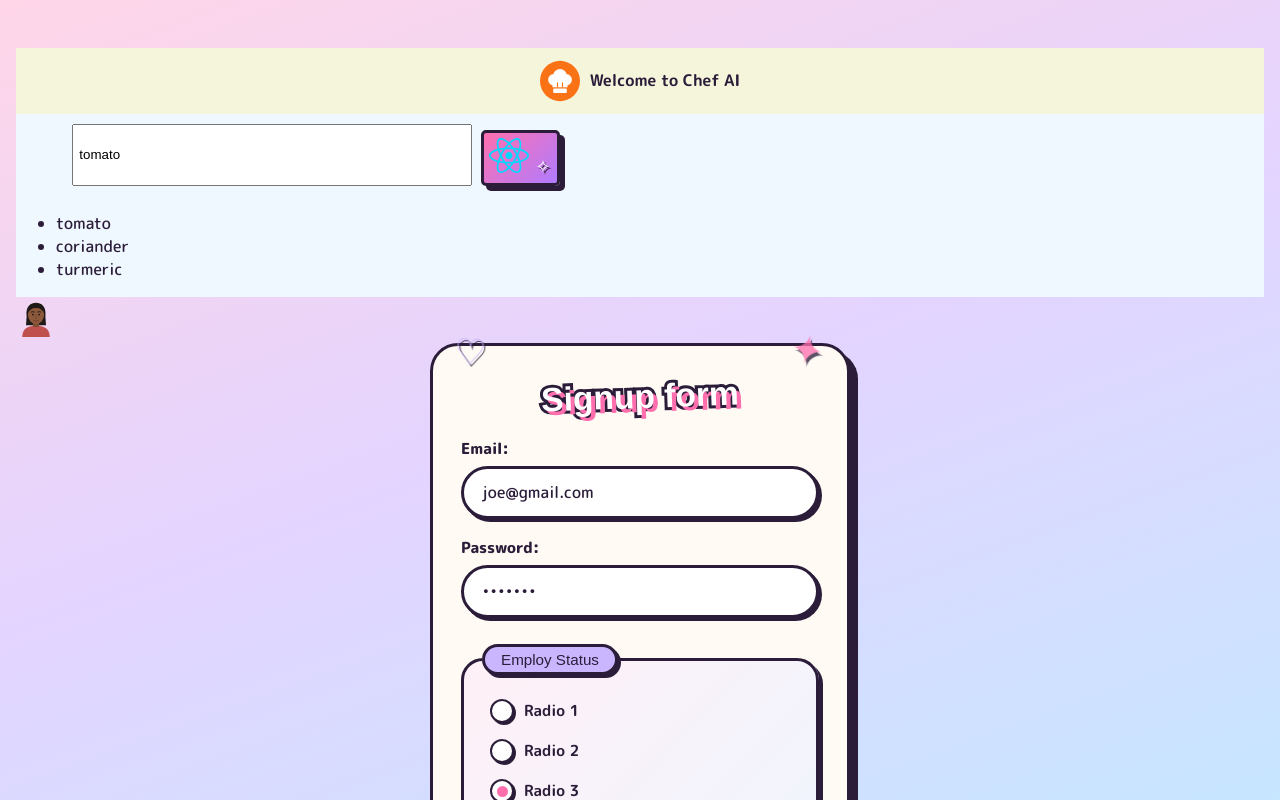
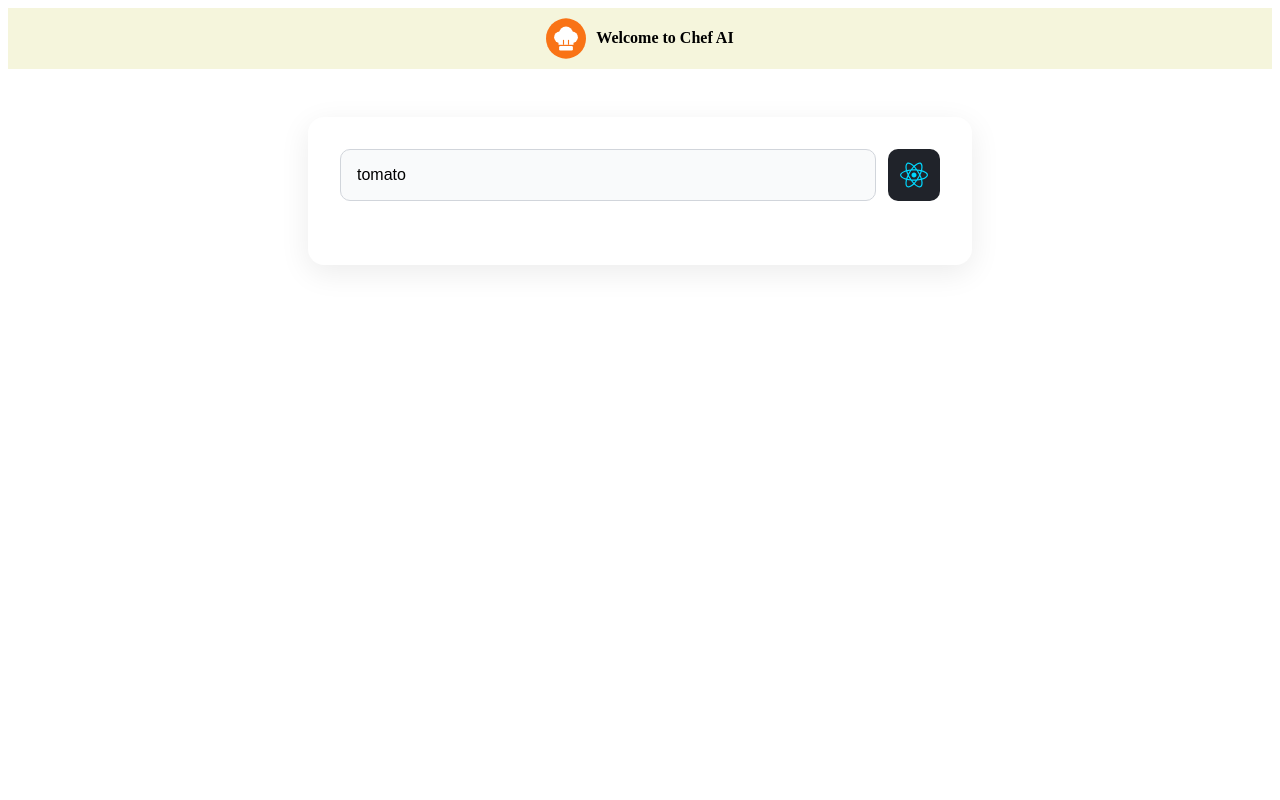
Before and after one commit to jsprogram2014/chef-ai, a React (Vite) app: page / in a window 1280 px wide. Shown: the top 800 px of the page. Built offline with nearby package versions, Linux system fonts and the light colour scheme; a web font is replaced by a local one.

Commit message:
added basic react forms and display

```diff
--- a/package.json
+++ b/package.json
@@ -11,7 +11,9 @@
   },
   "dependencies": {
     "react": "^19.3.1",
-    "react-dom": "^19.3.1"
+    "react-dom": "^19.3.1",
+    "react-markdown": "^10.1.0",
+    "rehype-raw": "^7.0.0"
   },
   "devDependencies": {
     "@eslint/js": "^10.0.1",
--- a/src/components/FormNew.jsx
+++ b/src/components/FormNew.jsx
@@ -9,6 +9,10 @@ export default function App() {
     // setData(() => formData.get("checker1"));
     console.log(formData.getAll("checker1"));
     console.log(formData.getAll("optionse"));
+    console.log(Object.fromEntries(formData));
+    const data = Object.fromEntries(formData);
+    const allData = { ...data, checker1: formData.getAll("checker1") };
+    console.log(allData);
   }
 
   return (
@@ -73,7 +77,11 @@ export default function App() {
         </fieldset>
 
         <label htmlFor="optionse"></label>
-        <select id="optionse" name="optionse" defaultValue="Orange">
+        <select id="optionse" name="optionse" defaultValue="Orange" required>
+          <option value="" disabled>
+            --Choose a Color--
+          </option>
+
           <option value="Red">Red </option>
           <option value="Orange">Orange </option>
 
--- a/src/components/MainSection.jsx
+++ b/src/components/Ingredients.jsx
@@ -1,10 +1,13 @@
-import "../css/main-section.css";
+import "../css/ingredients.css";
 import React from "react";
 import reactsvg from "../assets/react.svg";
+import Recipes from "../other-assets/recipes.md?raw";
+import ReactMarkdown from "react-markdown";
+import rehypeRaw from "rehype-raw";
 
 export default function MainSection() {
-  var ingredientsList = ["tomato", "coriander", "turmeric"];
-  let [isIngredients, setIsIngredients] = React.useState(ingredientsList);
+  let [isIngredients, setIsIngredients] = React.useState([]);
+  let [recipeShown, setRecipeShown] = React.useState(false);
 
   const ingredientListHtml = isIngredients.map((item, index) => (
     <li key={index}>{item}</li>
@@ -12,6 +15,10 @@ export default function MainSection() {
 
   function addIngredient(formData) {
     setIsIngredients((prev) => [...prev, formData.get("ingredient")]);
+  }
+
+  function recipeRecieve() {
+    setRecipeShown(!recipeShown);
   }
   return (
     <div className="main-section">
@@ -32,6 +39,22 @@ export default function MainSection() {
       </form>
 
       <ul>{ingredientListHtml}</ul>
+
+      {isIngredients.length > 3 && (
+        <section className="get-recipe-container">
+          <div>
+            <h3>Ready for a recipe?</h3>
+            <p>Generate a recipe from your list of ingredients.</p>
+          </div>
+          <button onClick={recipeRecieve}>
+            {recipeShown ? "Remove the Recipe" : "Get a recipe"}
+          </button>
+        </section>
+      )}
+
+      {recipeShown && (
+        <ReactMarkdown rehypePlugins={[rehypeRaw]}>{Recipes}</ReactMarkdown>
+      )}
     </div>
   );
 }
--- /dev/null
+++ b/src/components/Random.jsx
@@ -0,0 +1,32 @@
+import React from "react";
+
+export default function App() {
+  const [unreadMessages, setUnreadMessages] = React.useState(["a", "b"]);
+
+  /**
+   * Challenge:
+   * If there are 0 unread messages, display a paragraph that says "You
+   * have no unread messages". (So, the logic will be the opposite of
+   * what we have for the h1)
+   */
+
+  function removeMessages() {
+    setUnreadMessages((prev) => {
+      if (prev.length > 0) {
+        let newArray = [...prev];
+        newArray.pop();
+        return newArray;
+      } else return prev;
+    });
+  }
+  return (
+    <div>
+      {unreadMessages.length > 0 ? (
+        <h1>You have {unreadMessages.length} unread messages!</h1>
+      ) : (
+        <h1>You have no unread messages</h1>
+      )}
+      <button onClick={removeMessages}>Remove Unread Messages</button>
+    </div>
+  );
+}
--- /dev/null
+++ b/src/css/ingredients.css
@@ -0,0 +1,186 @@
+/* main-section.css */
+
+.main-section {
+  max-width: 600px;
+  margin: 3rem auto;
+  padding: 2rem;
+  background: #ffffff;
+  border-radius: 16px;
+  box-shadow: 0 8px 30px rgba(0, 0, 0, 0.08);
+  font-family:
+    "Inter",
+    system-ui,
+    -apple-system,
+    sans-serif;
+  color: #1f2937;
+}
+
+/* ---------- Form ---------- */
+.main-section form {
+  display: flex;
+  gap: 0.75rem;
+  margin-bottom: 2rem;
+}
+
+.main-section input {
+  flex: 1;
+  padding: 0.85rem 1rem;
+  font-size: 1rem;
+  border: 1.5px solid #d1d5db;
+  border-radius: 10px;
+  background: #f9fafb;
+  outline: none;
+  transition:
+    border-color 0.2s,
+    box-shadow 0.2s,
+    background 0.2s;
+}
+
+.main-section input::placeholder {
+  color: #9ca3af;
+}
+
+.main-section input:focus {
+  border-color: #61dafb;
+  background: #ffffff;
+  box-shadow: 0 0 0 4px rgba(97, 218, 251, 0.25);
+}
+
+.main-section form button {
+  display: grid;
+  place-items: center;
+  width: 52px;
+  height: 52px;
+  padding: 0;
+  border: none;
+  border-radius: 10px;
+  background: #20232a;
+  cursor: pointer;
+  transition:
+    transform 0.15s,
+    background 0.2s;
+}
+
+.main-section form button:hover {
+  background: #2d313a;
+  transform: translateY(-2px);
+}
+
+.main-section form button:active {
+  transform: translateY(0) scale(0.96);
+}
+
+.main-section form button img {
+  width: 28px;
+  height: 28px;
+  transition: transform 0.6s ease;
+}
+
+.main-section form button:hover img {
+  transform: rotate(180deg);
+}
+
+/* ---------- List ---------- */
+.main-section ul {
+  list-style: none;
+  padding: 0;
+  margin: 0;
+  display: flex;
+  flex-direction: column;
+  gap: 0.6rem;
+}
+
+.main-section li {
+  display: flex;
+  align-items: center;
+  gap: 0.75rem;
+  padding: 0.85rem 1rem;
+  background: #f3f4f6;
+  border-radius: 10px;
+  font-size: 1rem;
+  text-transform: capitalize;
+  animation: slideIn 0.25s ease;
+}
+
+.main-section li::before {
+  content: "";
+  width: 8px;
+  height: 8px;
+  border-radius: 50%;
+  background: #61dafb;
+  flex-shrink: 0;
+}
+
+@keyframes slideIn {
+  from {
+    opacity: 0;
+    transform: translateY(-6px);
+  }
+  to {
+    opacity: 1;
+    transform: translateY(0);
+  }
+}
+
+/* ---------- Get recipe ---------- */
+.get-recipe-container {
+  display: flex;
+  justify-content: space-between;
+  align-items: center;
+  gap: 1.5rem;
+  padding: 2rem 2.75rem;
+  margin-top: 2rem;
+  background: #f0efeb;
+  border-radius: 8px;
+  font-family:
+    "Inter",
+    system-ui,
+    -apple-system,
+    sans-serif;
+}
+
+.get-recipe-container h3 {
+  margin: 0;
+  font-size: 1.15rem;
+  font-weight: 500;
+  color: #141413;
+}
+
+.get-recipe-container p {
+  margin: 1.25rem 0 0;
+  font-size: 0.9rem;
+  color: #6b6b6b;
+}
+
+.get-recipe-container button {
+  flex-shrink: 0;
+  white-space: nowrap;
+  padding: 0.6rem 1.7rem;
+  font-family: inherit;
+  font-size: 0.9rem;
+  color: #fafaf8;
+  background: #d17557;
+  border: none;
+  border-radius: 6px;
+  box-shadow: 0 1px 3px rgba(0, 0, 0, 0.1);
+  cursor: pointer;
+  transition: background 0.2s;
+}
+
+.get-recipe-container button:hover {
+  background: #bd6347;
+}
+
+/* ---------- Small screens ---------- */
+@media (max-width: 500px) {
+  .main-section {
+    margin: 1rem;
+    padding: 1.25rem;
+  }
+
+  .get-recipe-container {
+    flex-direction: column;
+    align-items: flex-start;
+    padding: 1.5rem;
+  }
+}
--- a/src/css/main-section.css
+++ /dev/null
@@ -1,27 +0,0 @@
-.main-section {
-  display: flex;
-  flex-direction: column;
-  justify-content: center;
-  align-content: center;
-  background-color: aliceblue;
-}
-.main-section > form {
-  display: flex;
-  flex-direction: row;
-  justify-content: center;
-  align-content: center;
-  gap: 9px;
-  padding: 10px;
-  width: 100%;
-  max-width: 600px;
-}
-.main-section > form > button {
-  padding: 5px;
-  border-radius: 5px;
-}
-.main-section > form > input {
-  padding: 5px;
-  flex-grow: 1;
-  min-width: 150px;
-  max-width: 400px;
-}
--- a/src/index.css
+++ /dev/null
@@ -1,111 +0,0 @@
-:root {
-  --text: #6b6375;
-  --text-h: #08060d;
-  --bg: #fff;
-  --border: #e5e4e7;
-  --code-bg: #f4f3ec;
-  --accent: #aa3bff;
-  --accent-bg: rgba(170, 59, 255, 0.1);
-  --accent-border: rgba(170, 59, 255, 0.5);
-  --social-bg: rgba(244, 243, 236, 0.5);
-  --shadow:
-    rgba(0, 0, 0, 0.1) 0 10px 15px -3px, rgba(0, 0, 0, 0.05) 0 4px 6px -2px;
-
-  --sans: system-ui, 'Segoe UI', Roboto, sans-serif;
-  --heading: system-ui, 'Segoe UI', Roboto, sans-serif;
-  --mono: ui-monospace, Consolas, monospace;
-
-  font: 18px/145% var(--sans);
-  letter-spacing: 0.18px;
-  color-scheme: light dark;
-  color: var(--text);
-  background: var(--bg);
-  font-synthesis: none;
-  text-rendering: optimizeLegibility;
-  -webkit-font-smoothing: antialiased;
-  -moz-osx-font-smoothing: grayscale;
-
-  @media (max-width: 1024px) {
-    font-size: 16px;
-  }
-}
-
-@media (prefers-color-scheme: dark) {
-  :root {
-    --text: #9ca3af;
-    --text-h: #f3f4f6;
-    --bg: #16171d;
-    --border: #2e303a;
-    --code-bg: #1f2028;
-    --accent: #c084fc;
-    --accent-bg: rgba(192, 132, 252, 0.15);
-    --accent-border: rgba(192, 132, 252, 0.5);
-    --social-bg: rgba(47, 48, 58, 0.5);
-    --shadow:
-      rgba(0, 0, 0, 0.4) 0 10px 15px -3px, rgba(0, 0, 0, 0.25) 0 4px 6px -2px;
-  }
-
-  #social .button-icon {
-    filter: invert(1) brightness(2);
-  }
-}
-
-body {
-  margin: 0;
-}
-
-#root {
-  width: 1126px;
-  max-width: 100%;
-  margin: 0 auto;
-  text-align: center;
-  border-inline: 1px solid var(--border);
-  min-height: 100svh;
-  display: flex;
-  flex-direction: column;
-  box-sizing: border-box;
-}
-
-h1,
-h2 {
-  font-family: var(--heading);
-  font-weight: 500;
-  color: var(--text-h);
-}
-
-h1 {
-  font-size: 56px;
-  letter-spacing: -1.68px;
-  margin: 32px 0;
-  @media (max-width: 1024px) {
-    font-size: 36px;
-    margin: 20px 0;
-  }
-}
-h2 {
-  font-size: 24px;
-  line-height: 118%;
-  letter-spacing: -0.24px;
-  margin: 0 0 8px;
-  @media (max-width: 1024px) {
-    font-size: 20px;
-  }
-}
-p {
-  margin: 0;
-}
-
-code,
-.counter {
-  font-family: var(--mono);
-  display: inline-flex;
-  border-radius: 4px;
-  color: var(--text-h);
-}
-
-code {
-  font-size: 15px;
-  line-height: 135%;
-  padding: 4px 8px;
-  background: var(--code-bg);
-}
--- a/src/main.jsx
+++ b/src/main.jsx
@@ -2,16 +2,17 @@ import { StrictMode } from "react";
 import { createRoot } from "react-dom/client";
 // import "./index.css";
 import App from "./App.jsx";
-import MainSection from "./components/MainSection.jsx";
+import Ingredients from "./components/Ingredients.jsx";
 import Header from "./components/Header.jsx";
 import Contacter from "./components/Contacter.jsx";
-import FormNew from "./components/FormNew.jsx";
+import Random from "./components/Random.jsx";
 
 createRoot(document.getElementById("root")).render(
   <StrictMode>
     <Header />
-    <MainSection />
-    <Contacter />
-    <FormNew />
+    <Ingredients />
+    {/* <Contacter />
+
+    <Random /> */}
   </StrictMode>,
 );
```
Also changed, not shown: src/other-assets/recipes.md (added, +73 -0 lines), 1 other file (tests, documents, lock files or other folders).
